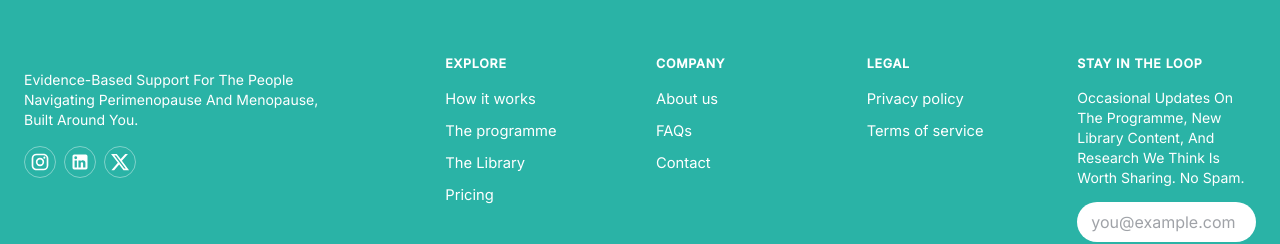
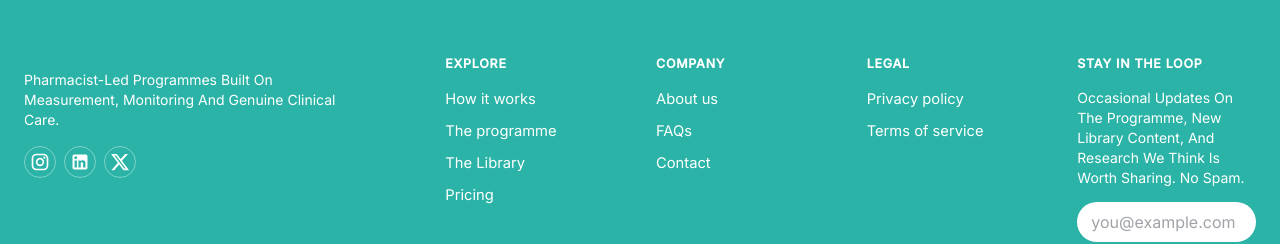
Before and after one commit to Lazare-Panam/serava-ui, a Next.js app: page / in a window 1280 px wide. Shown: the part 7030-7274 px from the top of the page. Built offline with nearby package versions, Linux system fonts and the light colour scheme; what @mui/material-nextjs would draw is missing.

Commit message:
featLudpate-footer

```diff
--- a/src/app/Common/Footer.tsx
+++ b/src/app/Common/Footer.tsx
@@ -191,12 +191,18 @@ function NewsletterForm() {
       </Box>
 
       {status === "success" && (
-        <Typography variant="caption" sx={{ color: FOOTER_TEXT, fontWeight: 600 }}>
+        <Typography
+          variant="caption"
+          sx={{ color: FOOTER_TEXT, fontWeight: 600 }}
+        >
           You&apos;re on the list — thanks for signing up.
         </Typography>
       )}
       {status === "error" && (
-        <Typography variant="caption" sx={{ color: "#FFD9D4", fontWeight: 600 }}>
+        <Typography
+          variant="caption"
+          sx={{ color: "#FFD9D4", fontWeight: 600 }}
+        >
           Something went wrong. Please try again.
         </Typography>
       )}
@@ -254,8 +260,8 @@ export function Footer() {
                 /> */}
               </Box>
               <Typography variant="body2" sx={{ color: FOOTER_TEXT }}>
-                Evidence-based support for the people navigating perimenopause
-                and menopause, built around you.
+                Pharmacist-led programmes built on measurement, monitoring and
+                genuine clinical care.
               </Typography>
 
               {/* Social icons — placeholder hrefs until real profiles exist */}
```
